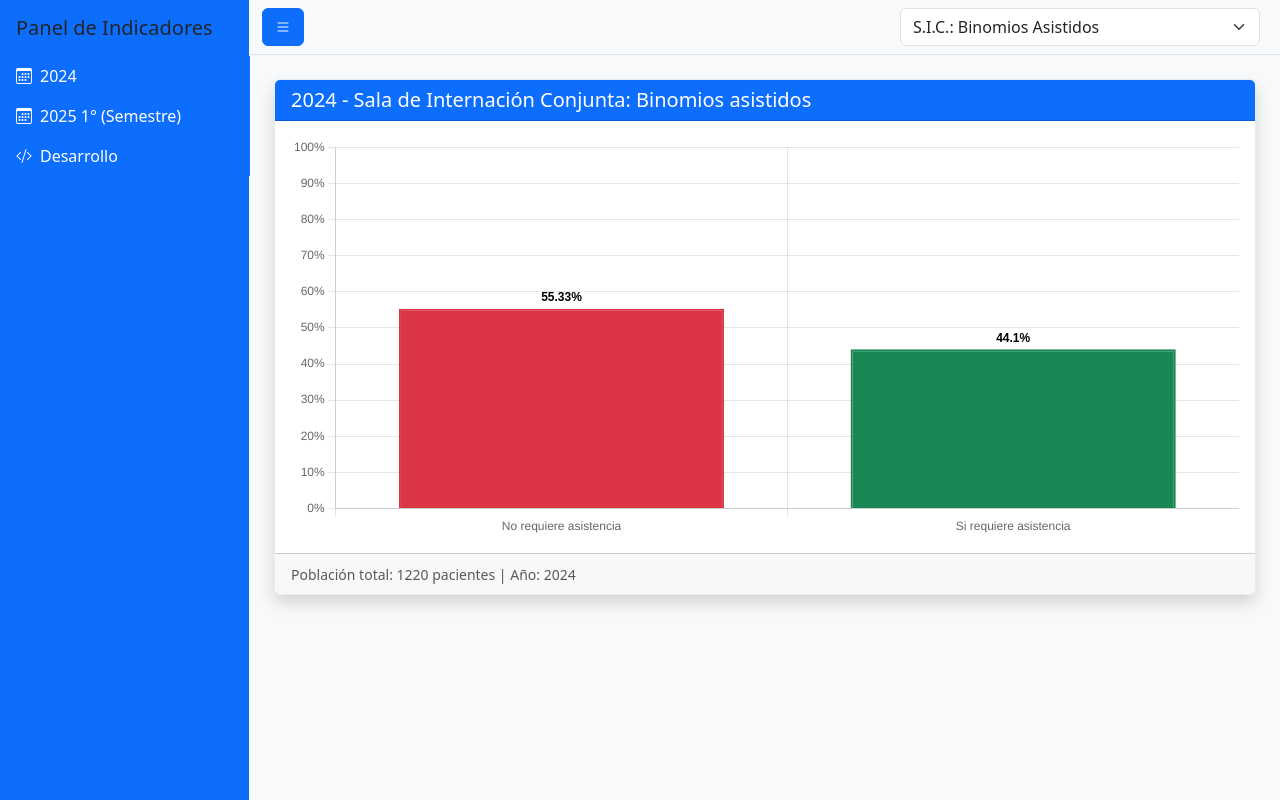
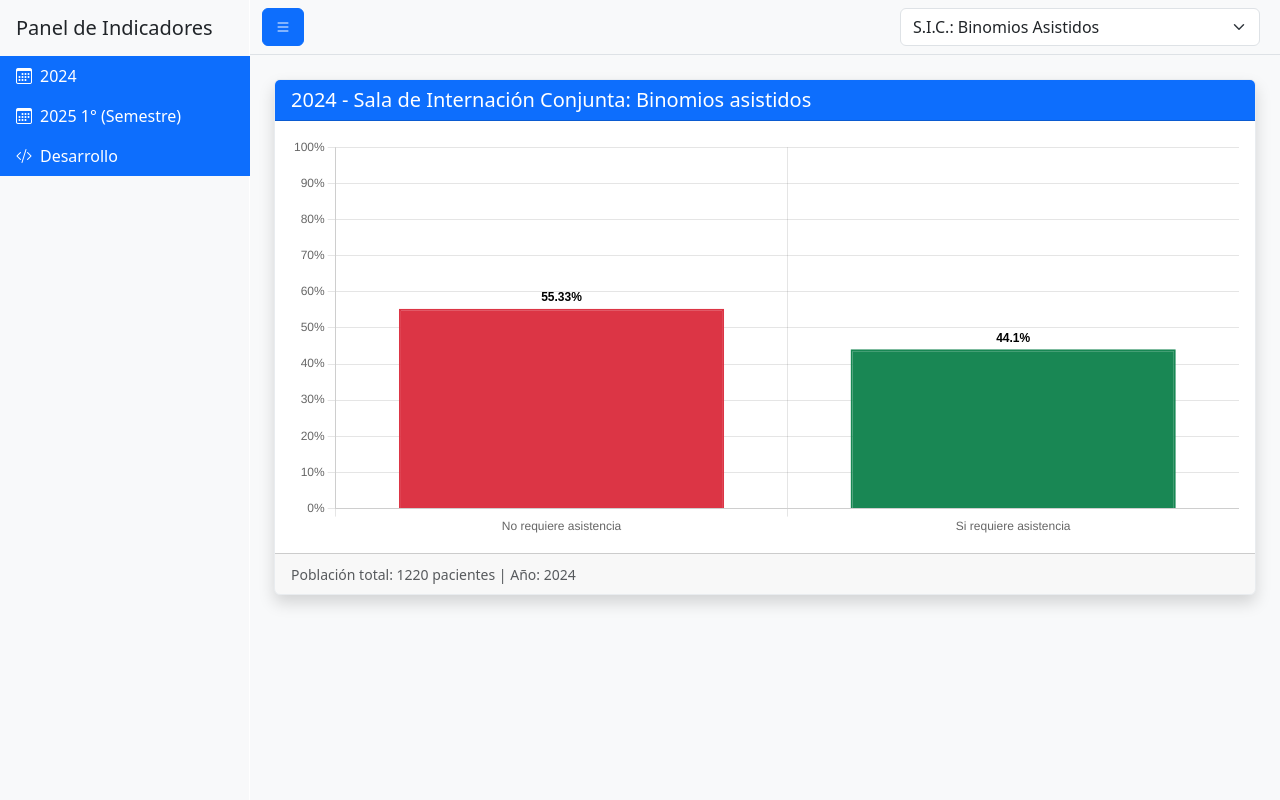
Before and after one commit to AAGG22/CLM-SIC, a plain HTML site: page index.html in a window 1280 px wide. Drawn offline with nearby package versions, Linux system fonts and the light colour scheme.

Commit message:
saque class="bg-primary text-white"

```diff
--- a/index.html
+++ b/index.html
@@ -22,7 +22,8 @@
 <body>
     <div class="d-flex" id="wrapper">
         <!-- Sidebar -->
-        <div class="bg-primary text-white" id="sidebar-wrapper">
+        <!-- <div class="bg-primary text-white" id="sidebar-wrapper"> -->
+        <div id="sidebar-wrapper">
             <div class="sidebar-heading p-3">
                 <h5 class="mb-0">Panel de Indicadores</h5>
                 <!--<small class="text-light">Estadísticas 2024-2025</small>-->
```
